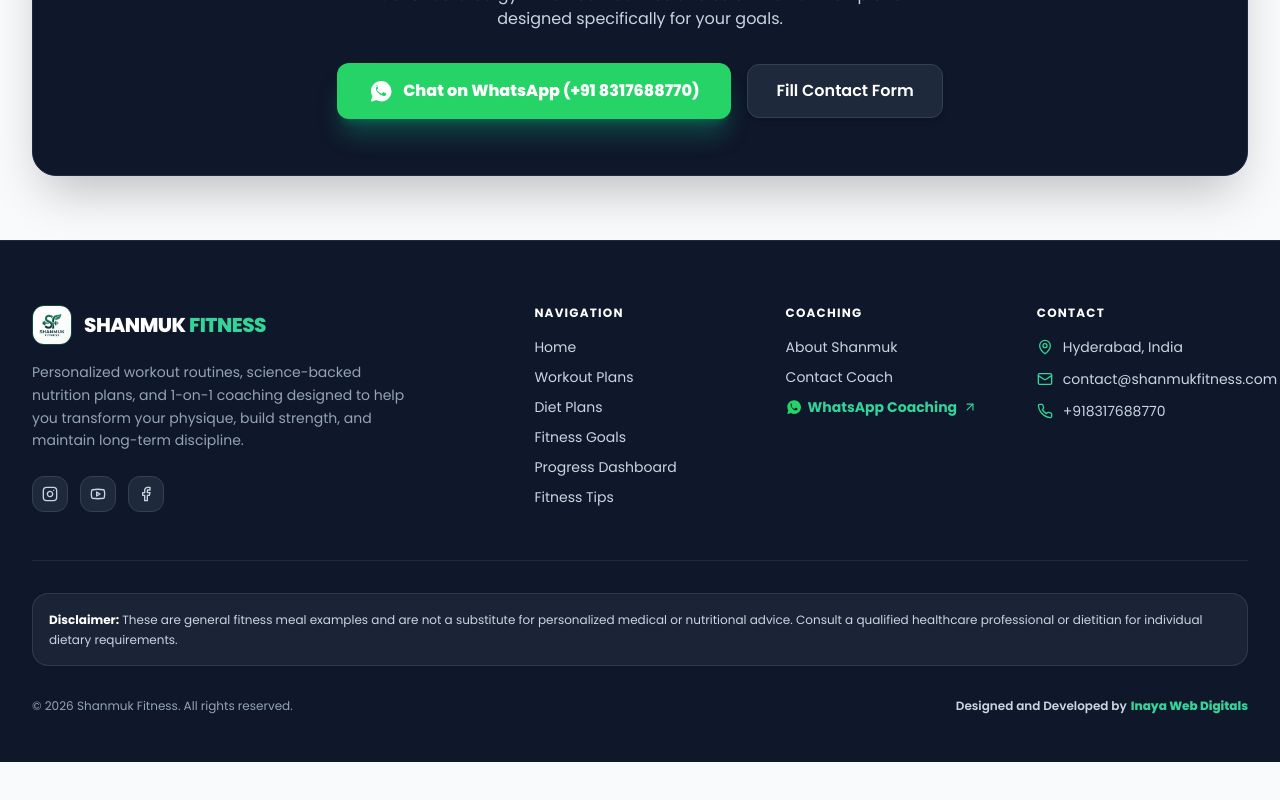
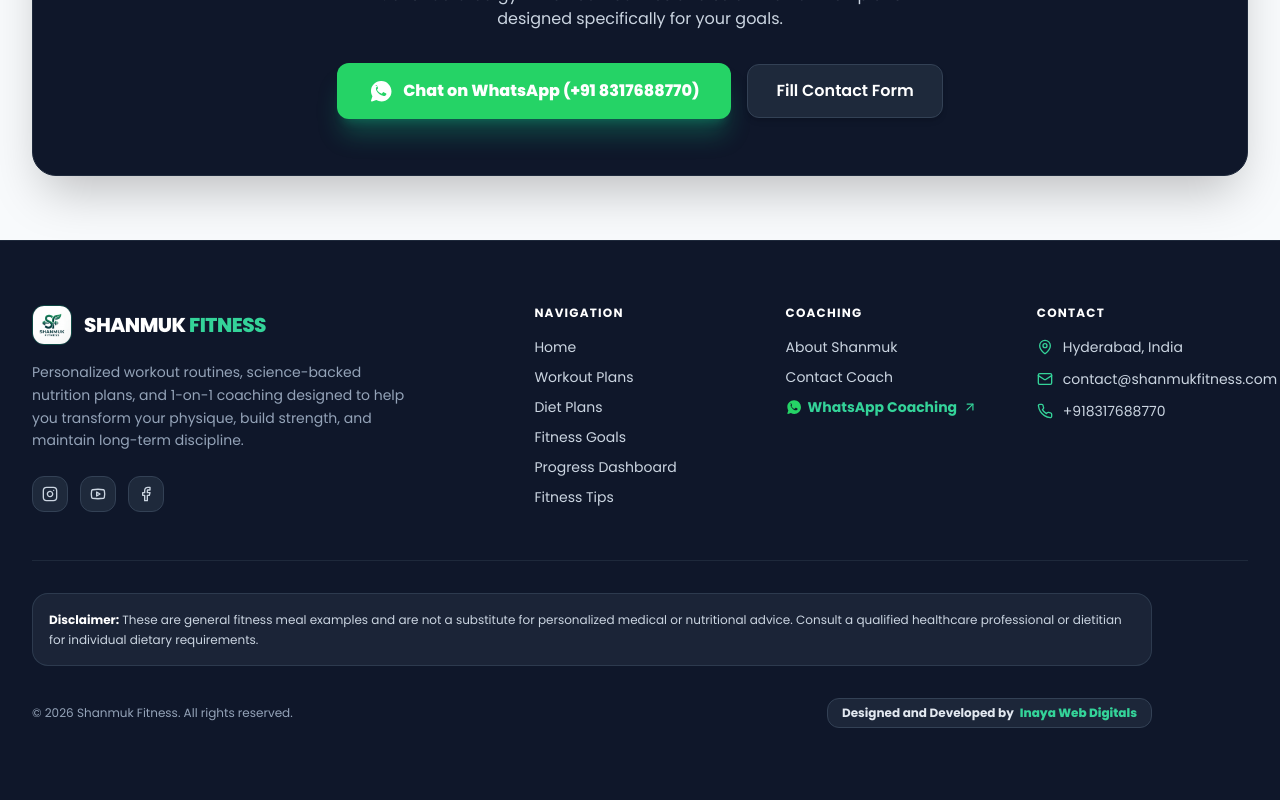
Before and after one commit to riyaz-freelancing/Shanmuk-Website, a React (Vite) app: page / in a window 1280 px wide. Shown: the part 5282-6082 px from the top of the page. Before the commit the page ends 6044 px from the top, so only its background shows below. Built offline with nearby package versions, Linux system fonts and the light colour scheme.

Commit message:
fix: adjust footer right and bottom padding so WhatsApp icon never covers 'Designed and Developed by Inaya Web Digitals'

```diff
--- a/src/components/Footer.jsx
+++ b/src/components/Footer.jsx
@@ -7,7 +7,7 @@
 
 export const Footer = () => {
   return (
-    <footer className="bg-slate-900 text-slate-300 pt-16 pb-12 border-t border-slate-800">
+    <footer className="bg-slate-900 text-slate-300 pt-16 pb-20 sm:pb-24 border-t border-slate-800">
       <div className="max-w-7xl mx-auto px-4 sm:px-6 lg:px-8">
         <div className="grid grid-cols-1 md:grid-cols-2 lg:grid-cols-5 gap-10 pb-12 border-b border-slate-800">
 
@@ -114,15 +114,15 @@
 
         </div>
 
-        {/* Disclaimer & Copyright */}
-        <div className="pt-8 text-xs space-y-4">
+        {/* Disclaimer & Copyright Bar (with right padding pr-16 sm:pr-24 to avoid WhatsApp button overlap) */}
+        <div className="pt-8 text-xs space-y-4 pr-16 sm:pr-24">
           <p className="p-4 rounded-2xl bg-slate-800/80 border border-slate-700/80 text-slate-300 leading-relaxed">
             <strong className="text-white">Disclaimer:</strong> {DIET_DISCLAIMER}
           </p>
 
-          <div className="flex flex-col sm:flex-row items-center justify-between gap-4 pt-4 text-slate-400">
+          <div className="flex flex-col sm:flex-row items-start sm:items-center justify-between gap-3 pt-4 text-slate-400">
             <p>© {new Date().getFullYear()} {SITE_CONFIG.name}. All rights reserved.</p>
-            <p className="flex items-center gap-1 font-semibold text-slate-300">
+            <p className="flex items-center gap-1.5 font-bold text-slate-200 bg-slate-800/90 px-3.5 py-1.5 rounded-xl border border-slate-700">
               Designed and Developed by <span className="text-emerald-400 font-extrabold">Inaya Web Digitals</span>
             </p>
           </div>
```
